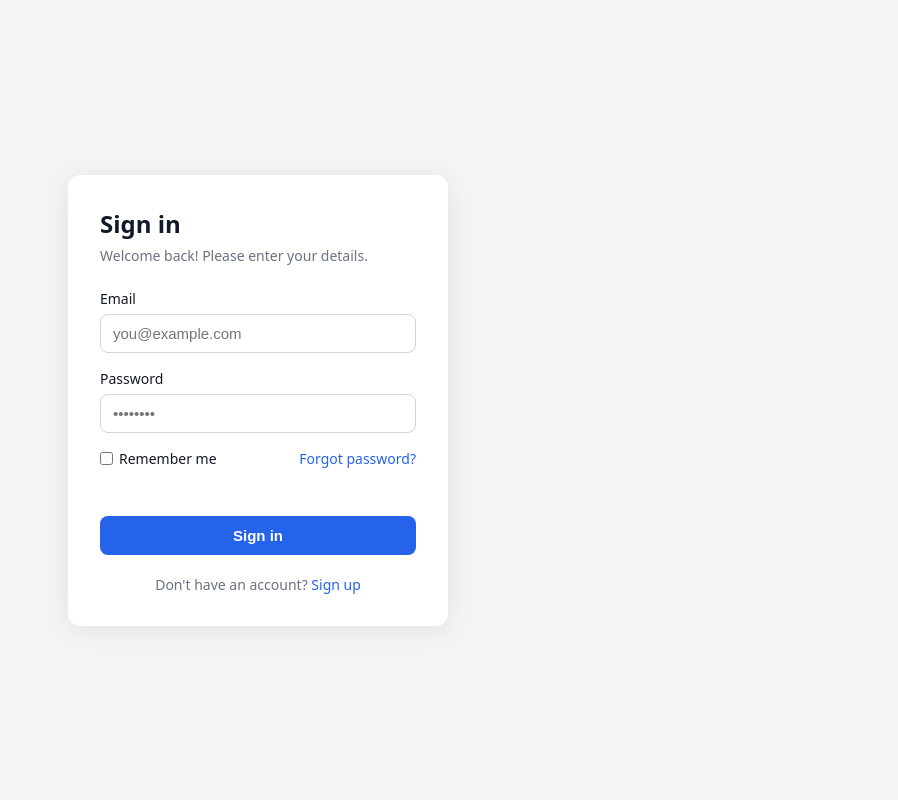
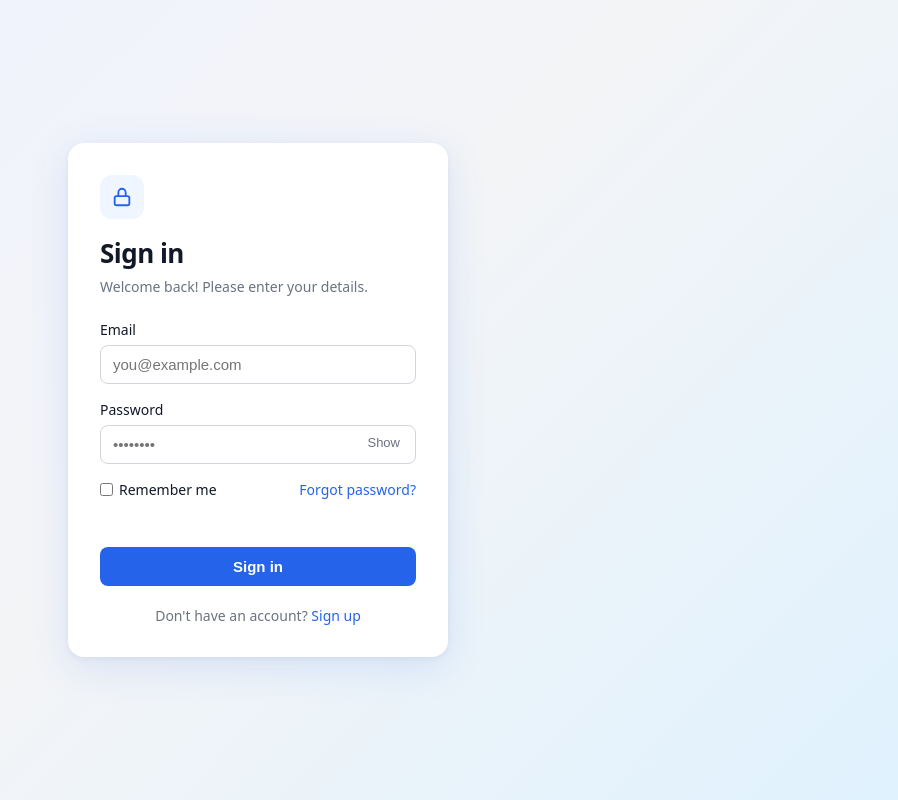
Before and after one commit to zaidxyd/gcjjgcjg, a plain HTML site: page index.html in a window 1280 px wide. Shown: the whole page, without its empty margins (382-1280 px from the left). Drawn offline with Linux system fonts and the light colour scheme.

Commit message:
Polish sign-in page: softer styling and show/hide password toggle
Co-Authored-By: Claude Sonnet 5.5 <noreply@anthropic.com>
Claude-Session: https://claude.ai/code/session_0197ZLoao2qJg7nG4HcpeT6H

```diff
--- a/index.html
+++ b/index.html
@@ -9,7 +9,7 @@
 
     body {
       font-family: system-ui, -apple-system, "Segoe UI", Roboto, sans-serif;
-      background: #f3f4f6;
+      background: linear-gradient(135deg, #eef2ff 0%, #f3f4f6 50%, #e0f2fe 100%);
       min-height: 100vh;
       display: flex;
       align-items: center;
@@ -23,11 +23,23 @@
       width: 100%;
       max-width: 380px;
       padding: 32px;
-      border-radius: 12px;
-      box-shadow: 0 4px 24px rgba(0, 0, 0, 0.08);
+      border-radius: 16px;
+      box-shadow: 0 10px 40px rgba(37, 99, 235, 0.12), 0 2px 6px rgba(0, 0, 0, 0.05);
     }
 
-    h1 { font-size: 24px; margin-bottom: 6px; }
+    .icon {
+      width: 44px;
+      height: 44px;
+      border-radius: 12px;
+      background: #eff6ff;
+      color: #2563eb;
+      display: flex;
+      align-items: center;
+      justify-content: center;
+      margin-bottom: 16px;
+    }
+
+    h1 { font-size: 26px; margin-bottom: 6px; letter-spacing: -0.02em; }
     .subtitle { color: #6b7280; font-size: 14px; margin-bottom: 24px; }
 
     label { display: block; font-size: 14px; font-weight: 500; margin-bottom: 6px; }
@@ -40,7 +52,26 @@
       border-radius: 8px;
       font-size: 15px;
       margin-bottom: 16px;
+      transition: border-color 0.15s, box-shadow 0.15s;
     }
+
+    .password-wrap { position: relative; }
+    .password-wrap input { padding-right: 60px; }
+
+    .toggle {
+      position: absolute;
+      right: 8px;
+      top: 4px;
+      width: auto;
+      padding: 6px 8px;
+      background: none;
+      color: #6b7280;
+      font-size: 13px;
+      font-weight: 500;
+      border-radius: 6px;
+    }
+
+    .toggle:hover { background: #f3f4f6; color: #111827; }
 
     input:focus {
       outline: none;
@@ -71,9 +102,12 @@
       font-size: 15px;
       font-weight: 600;
       cursor: pointer;
+      transition: background 0.15s, transform 0.1s;
     }
 
     button:hover { background: #1d4ed8; }
+    button:active { transform: scale(0.98); }
+    button:focus-visible { outline: 3px solid rgba(37, 99, 235, 0.35); outline-offset: 2px; }
 
     .error { color: #dc2626; font-size: 13px; margin-bottom: 12px; min-height: 16px; }
 
@@ -82,6 +116,12 @@
 </head>
 <body>
   <main class="card">
+    <div class="icon" aria-hidden="true">
+      <svg width="22" height="22" viewBox="0 0 24 24" fill="none" stroke="currentColor" stroke-width="2" stroke-linecap="round" stroke-linejoin="round">
+        <rect x="4" y="11" width="16" height="10" rx="2"></rect>
+        <path d="M8 11V7a4 4 0 0 1 8 0v4"></path>
+      </svg>
+    </div>
     <h1>Sign in</h1>
     <p class="subtitle">Welcome back! Please enter your details.</p>
 
@@ -90,7 +130,10 @@
       <input type="email" id="email" name="email" placeholder="you@example.com" autocomplete="email" required>
 
       <label for="password">Password</label>
-      <input type="password" id="password" name="password" placeholder="••••••••" autocomplete="current-password" required>
+      <div class="password-wrap">
+        <input type="password" id="password" name="password" placeholder="••••••••" autocomplete="current-password" required>
+        <button type="button" class="toggle" id="toggle-password" aria-label="Show password">Show</button>
+      </div>
 
       <div class="row">
         <label><input type="checkbox" name="remember"> Remember me</label>
@@ -106,6 +149,15 @@
   </main>
 
   <script>
+    const passwordInput = document.getElementById("password");
+    const toggleBtn = document.getElementById("toggle-password");
+    toggleBtn.addEventListener("click", function () {
+      const show = passwordInput.type === "password";
+      passwordInput.type = show ? "text" : "password";
+      toggleBtn.textContent = show ? "Hide" : "Show";
+      toggleBtn.setAttribute("aria-label", show ? "Hide password" : "Show password");
+    });
+
     document.getElementById("signin-form").addEventListener("submit", function (e) {
       e.preventDefault();
       const email = document.getElementById("email").value.trim();
```
